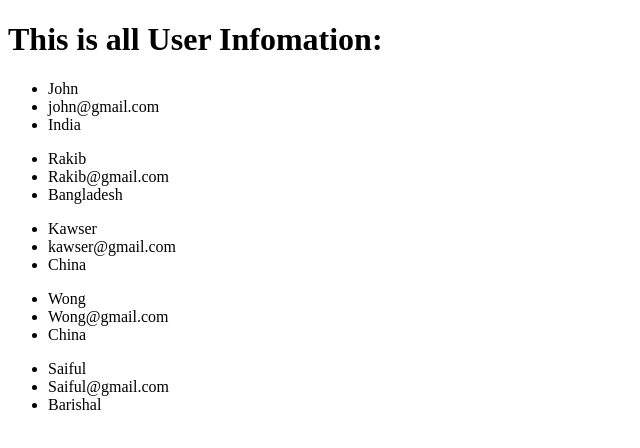
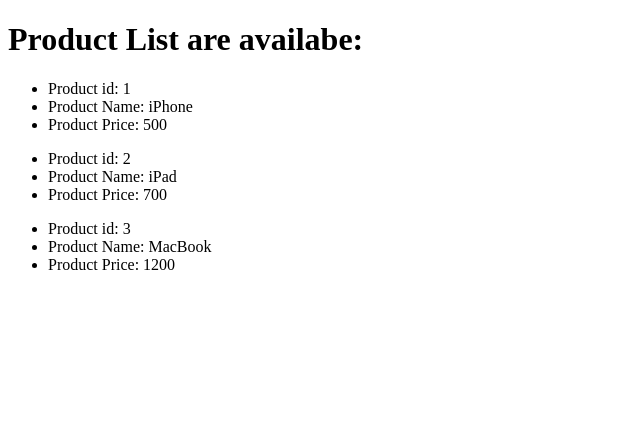
Before and after one commit to Rakibul-Hassan-1/React_Learning, a React (Vite) app in the folder react-demos/: page / in a window 1280 px wide. Shown: the top 448 px of the page, without its empty margins (0-640 px from the left). Built offline with nearby package versions, Linux system fonts and the light colour scheme.

Commit message:
product info showing from the product list

```diff
--- a/react-demos/src/App.jsx
+++ b/react-demos/src/App.jsx
@@ -1,4 +1,4 @@
-import UserInfo from "./components/UserInfo";
+import ProductList from "./components/ProductList";
 
 const App = () => {
   return (
@@ -6,7 +6,8 @@ const App = () => {
       {/* <Greeting /> */}
       {/* <Product /> */}
       {/* <Loop /> */}
-      <UserInfo />
+      {/* <UserInfo /> */}
+      <ProductList />
     </div>
   );
 };
--- /dev/null
+++ b/react-demos/src/components/ProductList.jsx
@@ -0,0 +1,21 @@
+const ProductList = () => {
+  const products = [
+    { id: 1, name: "iPhone", price: 500 },
+    { id: 2, name: "iPad", price: 700 },
+    { id: 3, name: "MacBook", price: 1200 },
+  ];
+  return (
+    <div>
+      <h1>Product List are availabe:</h1>
+      {products.map((products) => (
+        <ul key={products.id}>
+          <li>Product id: {products.id}</li>
+          <li>Product Name: {products.name}</li>
+          <li>Product Price: {products.price}</li>
+        </ul>
+      ))}
+    </div>
+  );
+};
+
+export default ProductList;
--- a/react-demos/src/components/UserInfo.jsx
+++ b/react-demos/src/components/UserInfo.jsx
@@ -1,43 +1,22 @@
 const UserInfo = () => {
-  const user = [
-    {
-      username: "John",
-      email: "john@gmail.com",
-      location: "India",
-    },
-    {
-      username: "Rakib",
-      email: "Rakib@gmail.com",
-      location: "Bangladesh",
-    },
-    {
-      username: "Kawser",
-      email: "kawser@gmail.com",
-      location: "China",
-    },
-    {
-      username: "Wong",
-      email: "Wong@gmail.com",
-      location: "China",
-    },
-    {
-      username: "Saiful",
-      email: "Saiful@gmail.com",
-      location: "Barishal",
-    },
+  const users = [
+    { id: 1, name: "John", age: 20 },
+    { id: 2, name: "Saiful", age: 30 },
+    { id: 3, name: "Larry Wong", age: 10 },
+    { id: 4, name: "Rakibul Hassan", age: 40 },
+    { id: 5, name: "John Wong", age: 50 },
   ];
   return (
     <div>
-      <h1>This is all User Infomation:</h1>
-      {user.map((user) => (
-        <ul key={Math.random()}>
-          <li>{user.username}</li>
-          <li>{user.email}</li>
-          <li>{user.location}</li>
+      <h1>User infomation:</h1>
+      {users.map((users) => (
+        <ul key={users.id}>
+          <li>User Id: {users.id}</li>
+          <li>Name: {users.name}</li>
+          <li>Age: {users.age}</li>
         </ul>
       ))}
     </div>
   );
 };
-
 export default UserInfo;
```
